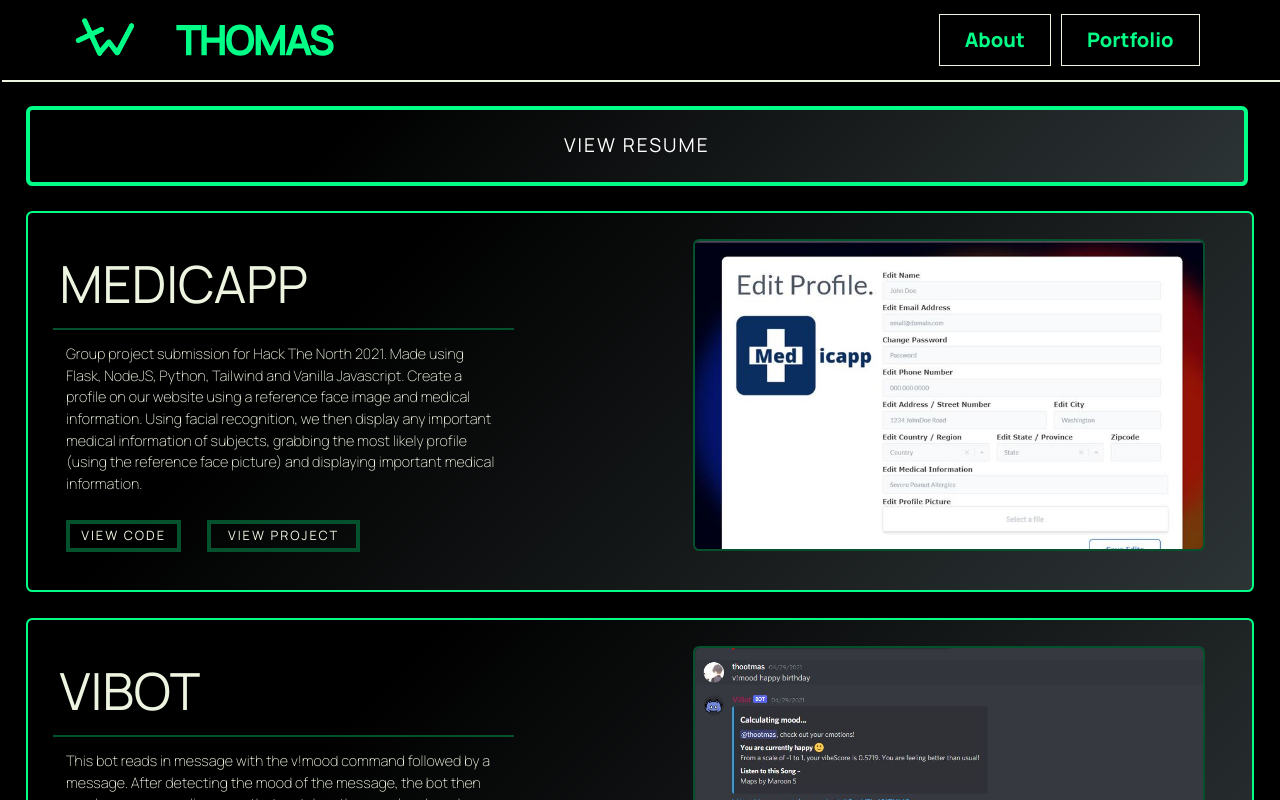
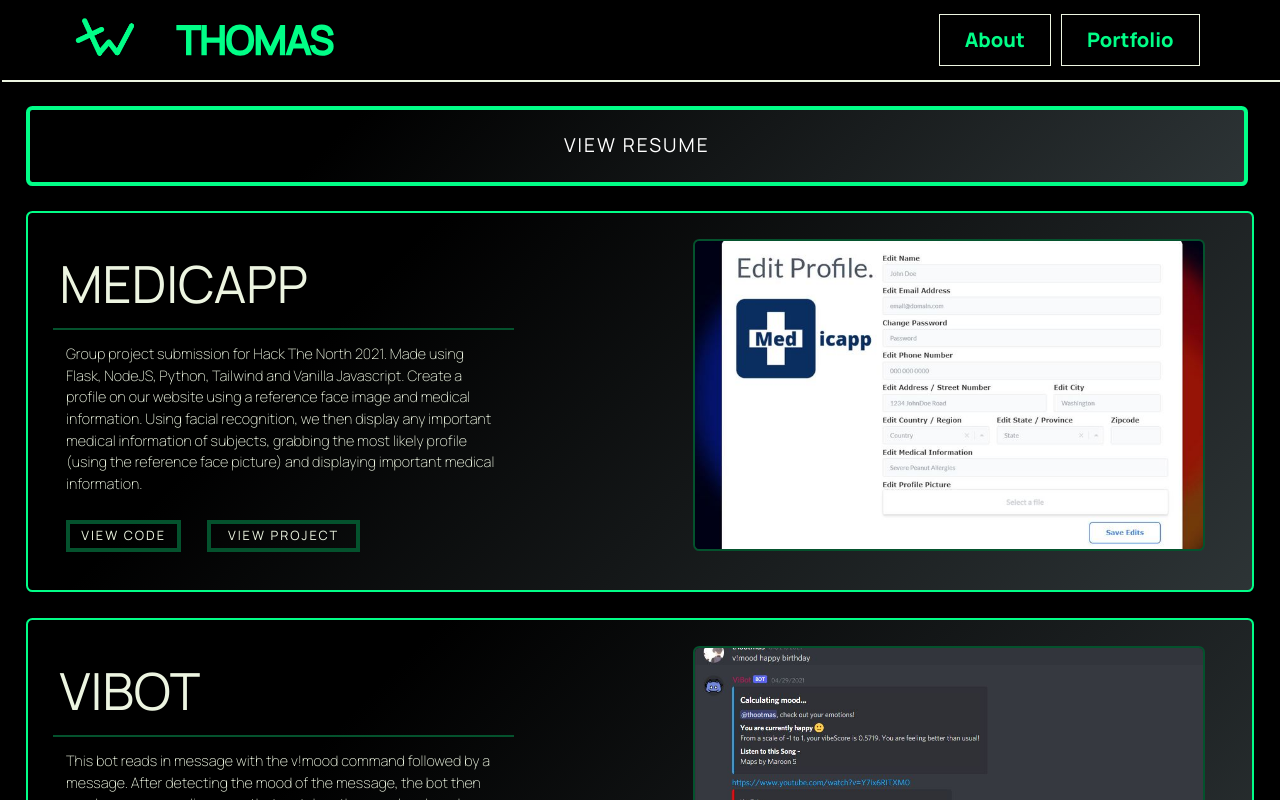
Before and after one commit to tmaswang03/Personal-Site, a React (Create React App) app: page /Portfolio in a window 1280 px wide. Shown: the top 800 px of the page. Built offline with nearby package versions, Linux system fonts and the light colour scheme.

Commit message:
Changed image + Home

```diff
--- a/src/App.js
+++ b/src/App.js
@@ -18,7 +18,7 @@ function App() {
       <Router>
         <Navbar />
         <Switch>
-          <Route path = '/' exact component = {Home}/>
+          <Route path = '/Personal-Site' exact component = {Home}/>
           <Route path = '/about' component = {About}/>
           <Route path = '/Portfolio' component = {Portfolio}/>
           <Route path = '/Contact' component = {Contact} />
--- a/src/Pages/Pages.css
+++ b/src/Pages/Pages.css
@@ -216,6 +216,10 @@
     margin: 20px;
 }
 
+img {
+    object-fit: coverr;
+}
+
 .hobbies {
     grid-column-start: 1; grid-column-end: 4; grid-row-start: 4;
     background: var(--col0);
--- a/src/components/Navbar/Navbar.js
+++ b/src/components/Navbar/Navbar.js
@@ -14,7 +14,7 @@ const Navbar = () => {
     <>
       <Nav>
         <img src={logo_green} className = "Logo"/>
-        <Name to = '/' activeStyle>
+        <Name to = '/Personal-Site' activeStyle>
           Thomas
         </Name>
         <NavMenu>
--- a/src/components/Project/Project.css
+++ b/src/components/Project/Project.css
@@ -51,6 +51,7 @@ img {
     border-radius: 0.5vw;
     width: 40vw;
     height: 39vh;
+    object-fit: cover;
     overflow: hidden;
     margin-left: 12vw;
 }
--- a/src/components/Project/Project.js
+++ b/src/components/Project/Project.js
@@ -18,9 +18,7 @@ const Project = ({text, head, imgLi, codeLink, projectLink}) => {
                     <a href= {projectLink}>View Project</a>
                 </button>
             </div>
-            <div className = "imageHolder">
-                <img src = {imgLi}></img>
-            </div>
+            <img className = "imageHolder" src = {imgLi}></img>
         </div>
     )
 }
```
